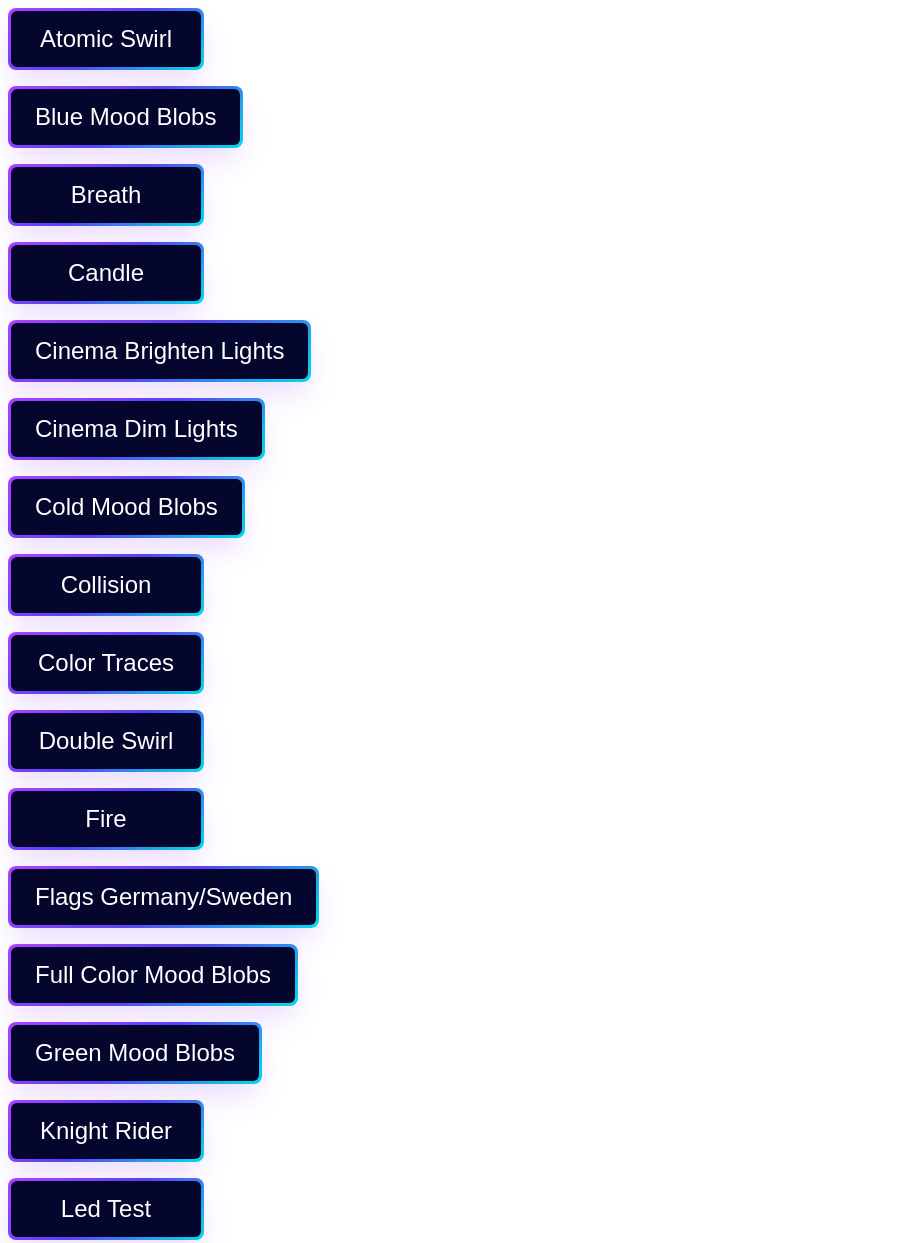
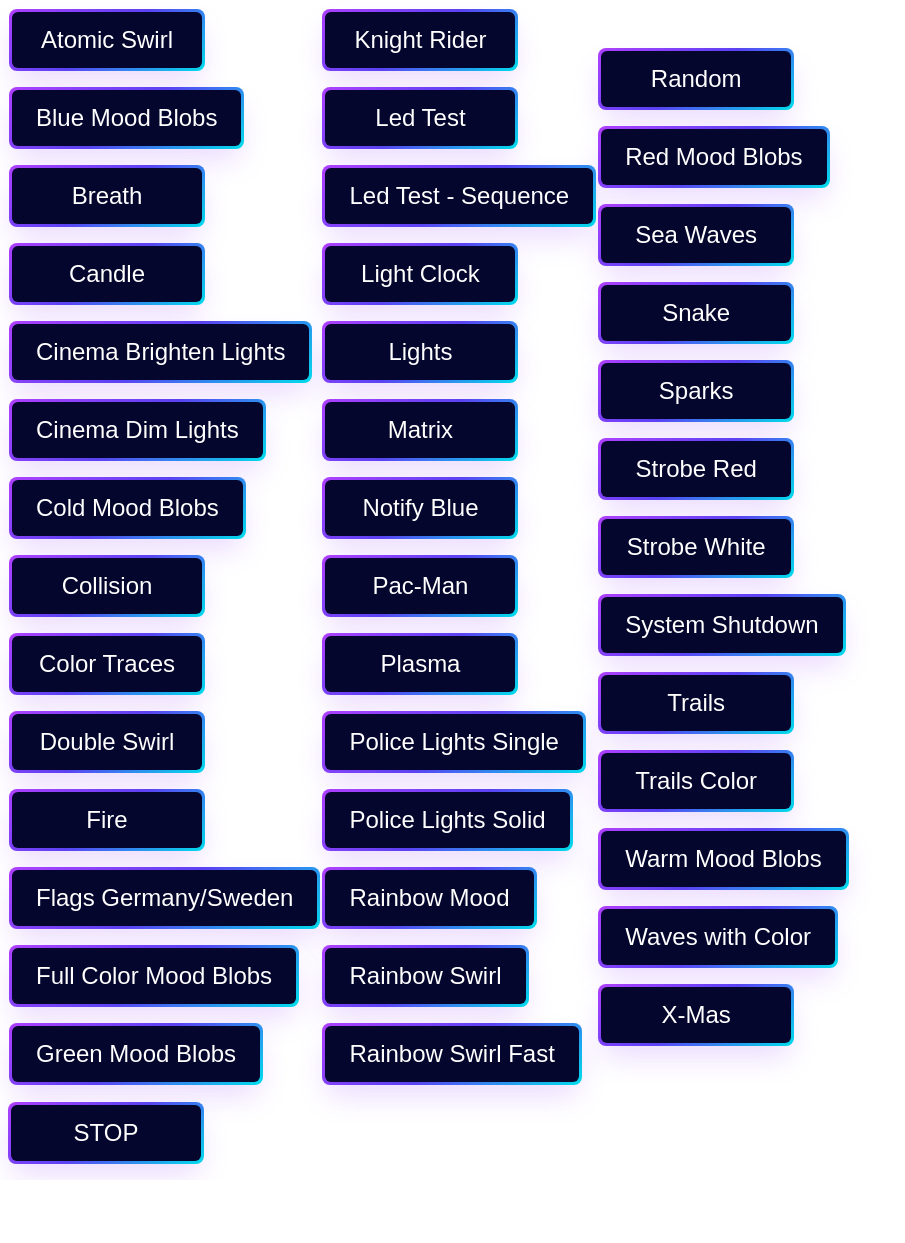
Before and after one commit to bestokes/ws2812b-stuff, a plain HTML site: page index.html in a window 1280 px wide. Shown: the top 1243 px of the page, without its empty margins (0-905 px from the left). After the commit the page ends 1180 px from the top, so only its background shows below. Drawn offline with nearby package versions, Linux system fonts and the light colour scheme.

Commit message:
use a table

```diff
--- a/index.html
+++ b/index.html
@@ -1,54 +1,229 @@
 <html>
 <link rel="stylesheet" type="text/css" href="b.css">
 <body>
-<p><button class="button-64" id="atomic-swirl-button" role="button"><span class="text">Atomic Swirl</span></button></p>
-<p><button class="button-64" id="blue-mood-blobs-button" role="button"><span class="text">Blue Mood Blobs</span></button></p>
-<p><button class="button-64" id="breath-button" role="button"><span class="text">Breath</span></button></p>
-<p><button class="button-64" id="candle-button" role="button"><span class="text">Candle</span></button></p>
-<p><button class="button-64" id="cinema-brighten-lights-button" role="button"><span class="text">Cinema Brighten Lights</span></button></p>
-<p><button class="button-64" id="cinema-dim-lights-button" role="button"><span class="text">Cinema Dim Lights</span></button></p>
-<p><button class="button-64" id="cold-mood-blobs-button" role="button"><span class="text">Cold Mood Blobs</span></button></p>
-<p><button class="button-64" id="collision-button" role="button"><span class="text">Collision</span></button></p>
-<p><button class="button-64" id="color-traces-button" role="button"><span class="text">Color Traces</span></button></p>
-<p><button class="button-64" id="double-swirl-button" role="button"><span class="text">Double Swirl</span></button></p>
-<p><button class="button-64" id="fire-button" role="button"><span class="text">Fire</span></button></p>
-<p><button class="button-64" id="flags-germany-sweden-button" role="button"><span class="text">Flags Germany/Sweden</span></button></p>
-<p><button class="button-64" id="full-color-mood-blobs-button" role="button"><span class="text">Full Color Mood Blobs</span></button></p>
-<p><button class="button-64" id="green-mood-blobs-button" role="button"><span class="text">Green Mood Blobs</span></button></p>
-<p><button class="button-64" id="knight-rider-button" role="button"><span class="text">Knight Rider</span></button></p>
-<p><button class="button-64" id="led-test-button" role="button"><span class="text">Led Test</span></button></p>
-<p><button class="button-64" id="led-test-sequence-button" role="button"><span class="text">Led Test - Sequence</span></button></p>
-<p><button class="button-64" id="light-clock-button" role="button"><span class="text">Light Clock</span></button></p>
-<p><button class="button-64" id="lights-button" role="button"><span class="text">Lights</span></button></p>
-<p><button class="button-64" id="matrix-button" role="button"><span class="text">Matrix</span></button></p>
-<p><button class="button-64" id="notify-blue-button" role="button"><span class="text">Notify Blue</span></button></p>
-<p><button class="button-64" id="pac-man-button" role="button"><span class="text">Pac-Man</span></button></p>
-<p><button class="button-64" id="plasma-button" role="button"><span class="text">Plasma</span></button></p>
-<p><button class="button-64" id="police-lights-single-button" role="button"><span class="text">Police Lights Single</span></button></p>
-<p><button class="button-64" id="police-lights-solid-button" role="button"><span class="text">Police Lights Solid</span></button></p>
-<p><button class="button-64" id="rainbow-mood-button" role="button"><span class="text">Rainbow Mood</span></button></p>
-<p><button class="button-64" id="rainbow-swirl-button" role="button"><span class="text">Rainbow Swirl</span></button></p>
-<p><button class="button-64" id="rainbow-swirl-fast-button" role="button"><span class="text">Rainbow Swirl Fast</span></button></p>
-<p><button class="button-64" id="random-button" role="button"><span class="text">Random</span></button></p>
-<p><button class="button-64" id="red-mood-blobs-button" role="button"><span class="text">Red Mood Blobs</span></button></p>
-<p><button class="button-64" id="sea-waves-button" role="button"><span class="text">Sea Waves</span></button></p>
-<p><button class="button-64" id="snake-button" role="button"><span class="text">Snake</span></button></p>
-<p><button class="button-64" id="sparks-button" role="button"><span class="text">Sparks</span></button></p>
-<p><button class="button-64" id="strobe-red-button" role="button"><span class="text">Strobe Red</span></button></p>
-<p><button class="button-64" id="strobe-white-button" role="button"><span class="text">Strobe White</span></button></p>
-<p><button class="button-64" id="system-shutdown-button" role="button"><span class="text">System Shutdown</span></button></p>
-<p><button class="button-64" id="trails-button" role="button"><span class="text">Trails</span></button></p>
-<p><button class="button-64" id="trails-color-button" role="button"><span class="text">Trails Color</span></button></p>
-<p><button class="button-64" id="warm-mood-blobs-button" role="button"><span class="text">Warm Mood Blobs</span></button></p>
-<p><button class="button-64" id="waves-with-color-button" role="button"><span class="text">Waves with Color</span></button></p>
-<p><button class="button-64" id="x-mas-button" role="button"><span class="text">X-Mas</span></button></p>
 
-<p><button class="button-64" id="clear" role="button"><span class="text">STOP</span></button></p>
+    <table style="border-collapse: collapse;">
+        <tr>
+            <td style="text-align: center;">
+                <p>
+                    <button class="button-64" id="atomic-swirl-button" role="button">
+                        <span class="text">Atomic Swirl</span>
+                    </button>
+                </p>
+                <p>
+                    <button class="button-64" id="blue-mood-blobs-button" role="button">
+                        <span class="text">Blue Mood Blobs</span>
+                    </button>
+                </p>
+                <p>
+                    <button class="button-64" id="breath-button" role="button">
+                        <span class="text">Breath</span>
+                    </button>
+                </p>
+                <p>
+                    <button class="button-64" id="candle-button" role="button">
+                        <span class="text">Candle</span>
+                    </button>
+                </p>
+                <p>
+                    <button class="button-64" id="cinema-brighten-lights-button" role="button">
+                        <span class="text">Cinema Brighten Lights</span>
+                    </button>
+                </p>
+                <p>
+                    <button class="button-64" id="cinema-dim-lights-button" role="button">
+                        <span class="text">Cinema Dim Lights</span>
+                    </button>
+                </p>
+                <p>
+                    <button class="button-64" id="cold-mood-blobs-button" role="button">
+                        <span class="text">Cold Mood Blobs</span>
+                    </button>
+                </p>
+                <p>
+                    <button class="button-64" id="collision-button" role="button">
+                        <span class="text">Collision</span>
+                    </button>
+                </p>
+                <p>
+                    <button class="button-64" id="color-traces-button" role="button">
+                        <span class="text">Color Traces</span>
+                    </button>
+                </p>
+                <p>
+                    <button class="button-64" id="double-swirl-button" role="button">
+                        <span class="text">Double Swirl</span>
+                    </button>
+                </p>
+                <p>
+                    <button class="button-64" id="fire-button" role="button">
+                        <span class="text">Fire</span>
+                    </button>
+                </p>
+                <p>
+                    <button class="button-64" id="flags-germany-sweden-button" role="button">
+                        <span class="text">Flags Germany/Sweden</span>
+                    </button>
+                </p>
+                <p>
+                    <button class="button-64" id="full-color-mood-blobs-button" role="button">
+                        <span class="text">Full Color Mood Blobs</span>
+                    </button>
+                </p>
+                <p>
+                    <button class="button-64" id="green-mood-blobs-button" role="button">
+                        <span class="text">Green Mood Blobs</span>
+                    </button>
+                </p>
+            </td>
+            <td style="text-align: center;">
+                <p>
+                    <button class="button-64" id="knight-rider-button" role="button">
+                        <span class="text">Knight Rider</span>
+                    </button>
+                </p>
+                <p>
+                    <button class="button-64" id="led-test-button" role="button">
+                        <span class="text">Led Test</span>
+                    </button>
+                </p>
+                <p>
+                    <button class="button-64" id="led-test-sequence-button" role="button">
+                        <span class="text">Led Test - Sequence</span>
+                    </button>
+                </p>
+                <p>
+                    <button class="button-64" id="light-clock-button" role="button">
+                        <span class="text">Light Clock</span>
+                    </button>
+                </p>
+                <p>
+                    <button class="button-64" id="lights-button" role="button">
+                        <span class="text">Lights</span>
+                    </button>
+                </p>
+                <p>
+                    <button class="button-64" id="matrix-button" role="button">
+                        <span class="text">Matrix</span>
+                    </button>
+                </p>
+                <p>
+                    <button class="button-64" id="notify-blue-button" role="button">
+                        <span class="text">Notify Blue</span>
+                    </button>
+                </p>
+                <p>
+                    <button class="button-64" id="pac-man-button" role="button">
+                        <span class="text">Pac-Man</span>
+                    </button>
+                </p>
+                <p>
+                    <button class="button-64" id="plasma-button" role="button">
+                        <span class="text">Plasma</span>
+                    </button>
+                </p>
+                <p>
+                    <button class="button-64" id="police-lights-single-button" role="button">
+                        <span class="text">Police Lights Single</span>
+                    </button>
+                </p>
+                <p>
+                    <button class="button-64" id="police-lights-solid-button" role="button">
+                        <span class="text">Police Lights Solid</span>
+                    </button>
+                </p>
+                <p>
+                    <button class="button-64" id="rainbow-mood-button" role="button">
+                        <span class="text">Rainbow Mood</span>
+                    </button>
+                </p>
+                <p>
+                    <button class="button-64" id="rainbow-swirl-button" role="button">
+                        <span class="text">Rainbow Swirl</span>
+                    </button>
+                </p>
+                <p>
+                    <button class="button-64" id="rainbow-swirl-fast-button" role="button">
+                        <span class="text">Rainbow Swirl Fast</span>
+                    </button>
+                </p>
+            </td>
+            <td style="text-align: center;">
+                <p>
+                    <button class="button-64" id="random-button" role="button">
+                        <span class="text">Random</span>
+                    </button>
+                </p>
+                <p>
+                    <button class="button-64" id="red-mood-blobs-button" role="button">
+                        <span class="text">Red Mood Blobs</span>
+                    </button>
+                </p>
+                <p>
+                    <button class="button-64" id="sea-waves-button" role="button">
+                        <span class="text">Sea Waves</span>
+                    </button>
+                </p>
+                <p>
+                    <button class="button-64" id="snake-button" role="button">
+                        <span class="text">Snake</span>
+                    </button>
+                </p>
+                <p>
+                    <button class="button-64" id="sparks-button" role="button">
+                        <span class="text">Sparks</span>
+                    </button>
+                </p>
+                <p>
+                    <button class="button-64" id="strobe-red-button" role="button">
+                        <span class="text">Strobe Red</span>
+                    </button>
+                </p>
+                <p>
+                    <button class="button-64" id="strobe-white-button" role="button">
+                        <span class="text">Strobe White</span>
+                    </button>
+                </p>
+                <p>
+                    <button class="button-64" id="system-shutdown-button" role="button">
+                        <span class="text">System Shutdown</span>
+                    </button>
+                </p>
+                <p>
+                    <button class="button-64" id="trails-button" role="button">
+                        <span class="text">Trails</span>
+                    </button>
+                </p>
+                <p>
+                    <button class="button-64" id="trails-color-button" role="button">
+                        <span class="text">Trails Color</span>
+                    </button>
+                </p>
+                <p>
+                    <button class="button-64" id="warm-mood-blobs-button" role="button">
+                        <span class="text">Warm Mood Blobs</span>
+                    </button>
+                </p>
+                <p>
+                    <button class="button-64" id="waves-with-color-button" role="button">
+                        <span class="text">Waves with Color</span>
+                    </button>
+                </p>
+                <p>
+                    <button class="button-64" id="x-mas-button" role="button">
+                        <span class="text">X-Mas</span>
+                    </button>
+                </p>
+            </td>
+        </tr>
+    </table>
+
+    <p>
+        <button class="button-64" id="clear" role="button">
+            <span class="text">STOP</span>
+        </button>
+    </p>
 </body>
-
-
-
-
 
 <script src="https://code.jquery.com/jquery-3.6.0.min.js"></script>
 <script>
@@ -77,47 +252,129 @@
     });
 }
 
-$("#atomic-swirl-button").click(function() { sendPostRequest("effect", "Atomic swirl"); });
-$("#blue-mood-blobs-button").click(function() { sendPostRequest("effect", "Blue mood blobs"); });
-$("#breath-button").click(function() { sendPostRequest("effect", "Breath"); });
-$("#candle-button").click(function() { sendPostRequest("effect", "Candle"); });
-$("#cinema-brighten-lights-button").click(function() { sendPostRequest("effect", "Cinema brighten lights"); });
-$("#cinema-dim-lights-button").click(function() { sendPostRequest("effect", "Cinema dim lights"); });
-$("#cold-mood-blobs-button").click(function() { sendPostRequest("effect", "Cold mood blobs"); });
-$("#collision-button").click(function() { sendPostRequest("effect", "Collision"); });
-$("#color-traces-button").click(function() { sendPostRequest("effect", "Color traces"); });
-$("#double-swirl-button").click(function() { sendPostRequest("effect", "Double swirl"); });
-$("#fire-button").click(function() { sendPostRequest("effect", "Fire"); });
-$("#flags-germany-sweden-button").click(function() { sendPostRequest("effect", "Flags Germany/Sweden"); });
-$("#full-color-mood-blobs-button").click(function() { sendPostRequest("effect", "Full color mood blobs"); });
-$("#green-mood-blobs-button").click(function() { sendPostRequest("effect", "Green mood blobs"); });
-$("#knight-rider-button").click(function() { sendPostRequest("effect", "Knight rider"); });
-$("#led-test-button").click(function() { sendPostRequest("effect", "Led Test"); });
-$("#led-test-sequence-button").click(function() { sendPostRequest("effect", "Led Test - Sequence"); });
-$("#light-clock-button").click(function() { sendPostRequest("effect", "Light clock"); });
-$("#lights-button").click(function() { sendPostRequest("effect", "Lights"); });
-$("#matrix-button").click(function() { sendPostRequest("effect", "Matrix"); });
-$("#notify-blue-button").click(function() { sendPostRequest("effect", "Notify blue"); });
-$("#pac-man-button").click(function() { sendPostRequest("effect", "Pac-Man"); });
-$("#plasma-button").click(function() { sendPostRequest("effect", "Plasma"); });
-$("#police-lights-single-button").click(function() { sendPostRequest("effect", "Police Lights Single"); });
-$("#police-lights-solid-button").click(function() { sendPostRequest("effect", "Police Lights Solid"); });
-$("#rainbow-mood-button").click(function() { sendPostRequest("effect", "Rainbow mood"); });
-$("#rainbow-swirl-button").click(function() { sendPostRequest("effect", "Rainbow swirl"); });
-$("#rainbow-swirl-fast-button").click(function() { sendPostRequest("effect", "Rainbow swirl fast"); });
-$("#random-button").click(function() { sendPostRequest("effect", "Random"); });
-$("#red-mood-blobs-button").click(function() { sendPostRequest("effect", "Red mood blobs"); });
-$("#sea-waves-button").click(function() { sendPostRequest("effect", "Sea waves"); });
-$("#snake-button").click(function() { sendPostRequest("effect", "Snake"); });
-$("#sparks-button").click(function() { sendPostRequest("effect", "Sparks"); });
-$("#strobe-red-button").click(function() { sendPostRequest("effect", "Strobe red"); });
-$("#strobe-white-button").click(function() { sendPostRequest("effect", "Strobe white"); });
-$("#system-shutdown-button").click(function() { sendPostRequest("effect", "System Shutdown"); });
-$("#trails-button").click(function() { sendPostRequest("effect", "Trails"); });
-$("#trails-color-button").click(function() { sendPostRequest("effect", "Trails color"); });
-$("#warm-mood-blobs-button").click(function() { sendPostRequest("effect", "Warm mood blobs"); });
-$("#waves-with-color-button").click(function() { sendPostRequest("effect", "Waves with Color"); });
-$("#x-mas-button").click(function() { sendPostRequest("effect", "X-Mas"); });
+$("#atomic-swirl-button").click(function() {
+    sendPostRequest("effect", "Atomic swirl");
+});
+$("#blue-mood-blobs-button").click(function() {
+    sendPostRequest("effect", "Blue mood blobs");
+});
+$("#breath-button").click(function() {
+    sendPostRequest("effect", "Breath");
+});
+$("#candle-button").click(function() {
+    sendPostRequest("effect", "Candle");
+});
+$("#cinema-brighten-lights-button").click(function() {
+    sendPostRequest("effect", "Cinema brighten lights");
+});
+$("#cinema-dim-lights-button").click(function() {
+    sendPostRequest("effect", "Cinema dim lights");
+});
+$("#cold-mood-blobs-button").click(function() {
+    sendPostRequest("effect", "Cold mood blobs");
+});
+$("#collision-button").click(function() {
+    sendPostRequest("effect", "Collision");
+});
+$("#color-traces-button").click(function() {
+    sendPostRequest("effect", "Color traces");
+});
+$("#double-swirl-button").click(function() {
+    sendPostRequest("effect", "Double swirl");
+});
+$("#fire-button").click(function() {
+    sendPostRequest("effect", "Fire");
+});
+$("#flags-germany-sweden-button").click(function() {
+    sendPostRequest("effect", "Flags Germany/Sweden");
+});
+$("#full-color-mood-blobs-button").click(function() {
+    sendPostRequest("effect", "Full color mood blobs");
+});
+$("#green-mood-blobs-button").click(function() {
+    sendPostRequest("effect", "Green mood blobs");
+});
+$("#knight-rider-button").click(function() {
+    sendPostRequest("effect", "Knight rider");
+});
+$("#led-test-button").click(function() {
+    sendPostRequest("effect", "Led Test");
+});
+$("#led-test-sequence-button").click(function() {
+    sendPostRequest("effect", "Led Test - Sequence");
+});
+$("#light-clock-button").click(function() {
+    sendPostRequest("effect", "Light clock");
+});
+$("#lights-button").click(function() {
+    sendPostRequest("effect", "Lights");
+});
+$("#matrix-button").click(function() {
+    sendPostRequest("effect", "Matrix");
+});
+$("#notify-blue-button").click(function() {
+    sendPostRequest("effect", "Notify blue");
+});
+$("#pac-man-button").click(function() {
+    sendPostRequest("effect", "Pac-Man");
+});
+$("#plasma-button").click(function() {
+    sendPostRequest("effect", "Plasma");
+});
+$("#police-lights-single-button").click(function() {
+    sendPostRequest("effect", "Police Lights Single");
+});
+$("#police-lights-solid-button").click(function() {
+    sendPostRequest("effect", "Police Lights Solid");
+});
+$("#rainbow-mood-button").click(function() {
+    sendPostRequest("effect", "Rainbow mood");
+});
+$("#rainbow-swirl-button").click(function() {
+    sendPostRequest("effect", "Rainbow swirl");
+});
+$("#rainbow-swirl-fast-button").click(function() {
+    sendPostRequest("effect", "Rainbow swirl fast");
+});
+$("#random-button").click(function() {
+    sendPostRequest("effect", "Random");
+});
+$("#red-mood-blobs-button").click(function() {
+    sendPostRequest("effect", "Red mood blobs");
+});
+$("#sea-waves-button").click(function() {
+    sendPostRequest("effect", "Sea waves");
+});
+$("#snake-button").click(function() {
+    sendPostRequest("effect", "Snake");
+});
+$("#sparks-button").click(function() {
+    sendPostRequest("effect", "Sparks");
+});
+$("#strobe-red-button").click(function() {
+    sendPostRequest("effect", "Strobe red");
+});
+$("#strobe-white-button").click(function() {
+    sendPostRequest("effect", "Strobe white");
+});
+$("#system-shutdown-button").click(function() {
+    sendPostRequest("effect", "System Shutdown");
+});
+$("#trails-button").click(function() {
+    sendPostRequest("effect", "Trails");
+});
+$("#trails-color-button").click(function() {
+    sendPostRequest("effect", "Trails color");
+});
+$("#warm-mood-blobs-button").click(function() {
+    sendPostRequest("effect", "Warm mood blobs");
+});
+$("#waves-with-color-button").click(function() {
+    sendPostRequest("effect", "Waves with Color");
+});
+$("#x-mas-button").click(function() {
+    sendPostRequest("effect", "X-Mas");
+});
 </script>
 
 <script>
@@ -125,7 +382,10 @@
     $.ajax({
         type: "POST",
         url: "http://192.168.1.83/json-rpc",
-      data: JSON.stringify({"command":"clear","priority":-1}),
+        data: JSON.stringify({
+            "command": "clear",
+            "priority": -1
+        }),
         contentType: "application/json",
         success: function(data) {
             console.log("API call successful:", data);
```
Lines whose indentation alone changed are shown as unchanged.
